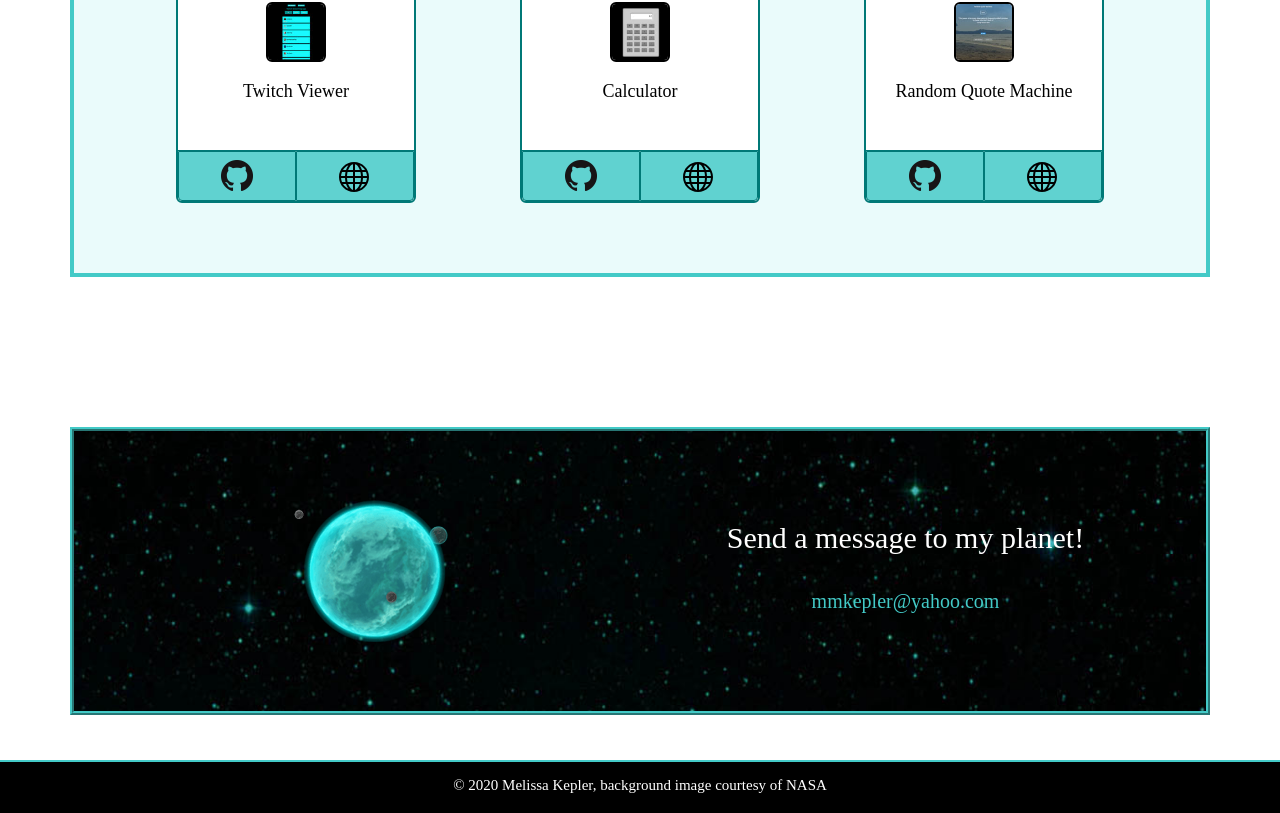
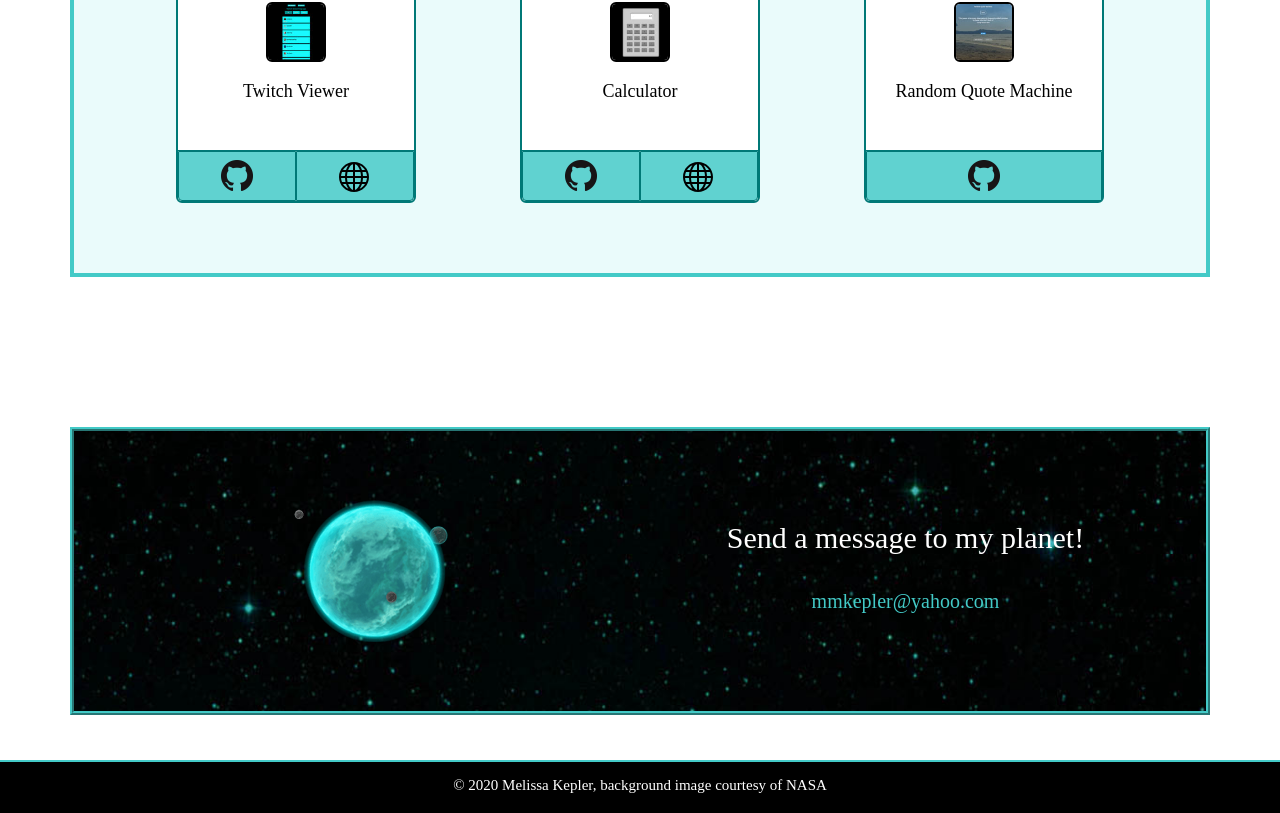
Before and after one commit to Missarachnid/mmkepler.com, a React (Create React App) app: page / in a window 1280 px wide. Shown: the part 3735-4548 px from the top of the page. Built offline with nearby package versions, Linux system fonts and the light colour scheme; a web font is replaced by a local one.

Commit message:
fix: removed link to hosted page for project that no longer has api access

```diff
--- a/src/components/Portfolio.js
+++ b/src/components/Portfolio.js
@@ -309,12 +309,10 @@ import openWeather from '../img/app-img/open-weather.png'
                     </div>
                     <div className="row card-row">
                       <div className="card-info">
-                        <div className="col-xs-6 link-div btn-left">
+                        <div className="col-xs-12 link-div btn-left">
                           <a href="https://github.com/Missarachnid/fcc-random-quote" target="_blank" rel="noopener noreferrer"><img src={github} className="git" alt="Logo for GitHub"/></a>
                         </div>
-                        <div className="col-xs-6 link-div btn-right">
-                          <a href="https://missarachnid.github.io/fcc-random-quote/" target="_blank" rel="noopener noreferrer"><img src={sphere} className="sphere" alt="Icon representing a webpage link"/></a>
-                        </div>
+
                       </div>
                     </div>
                   </div>
```
